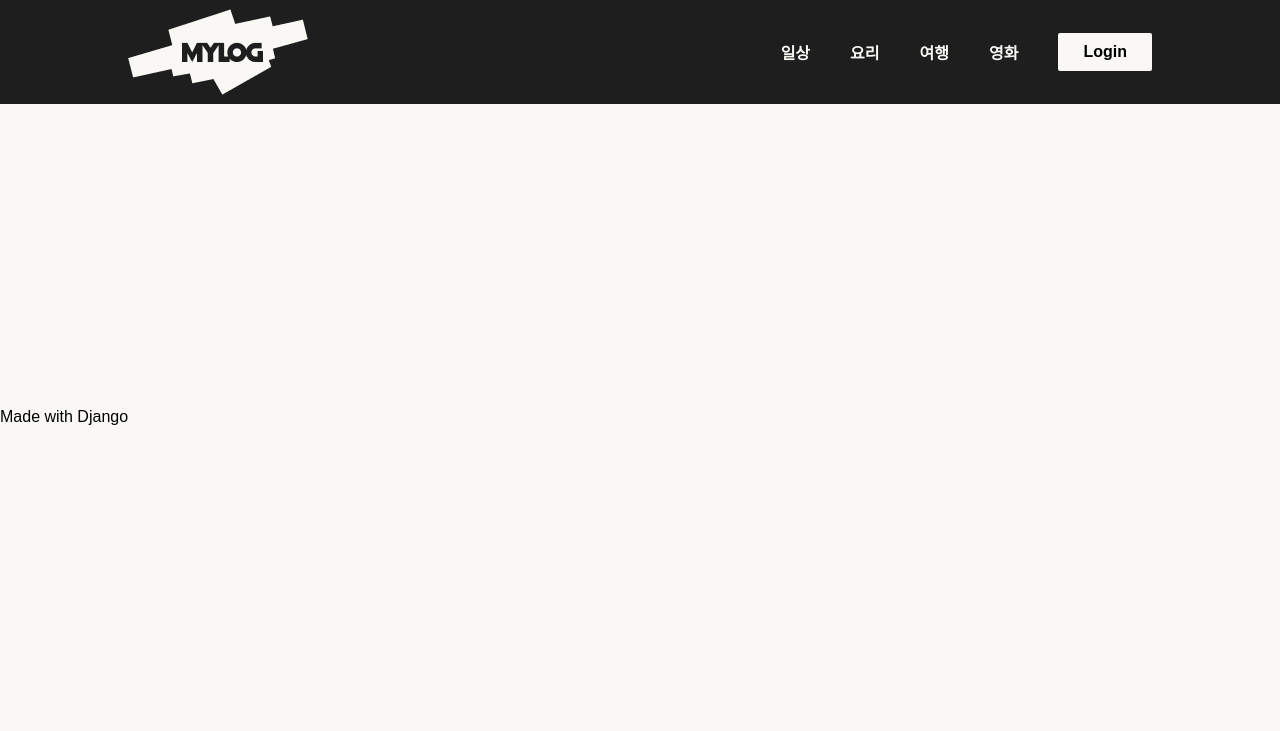
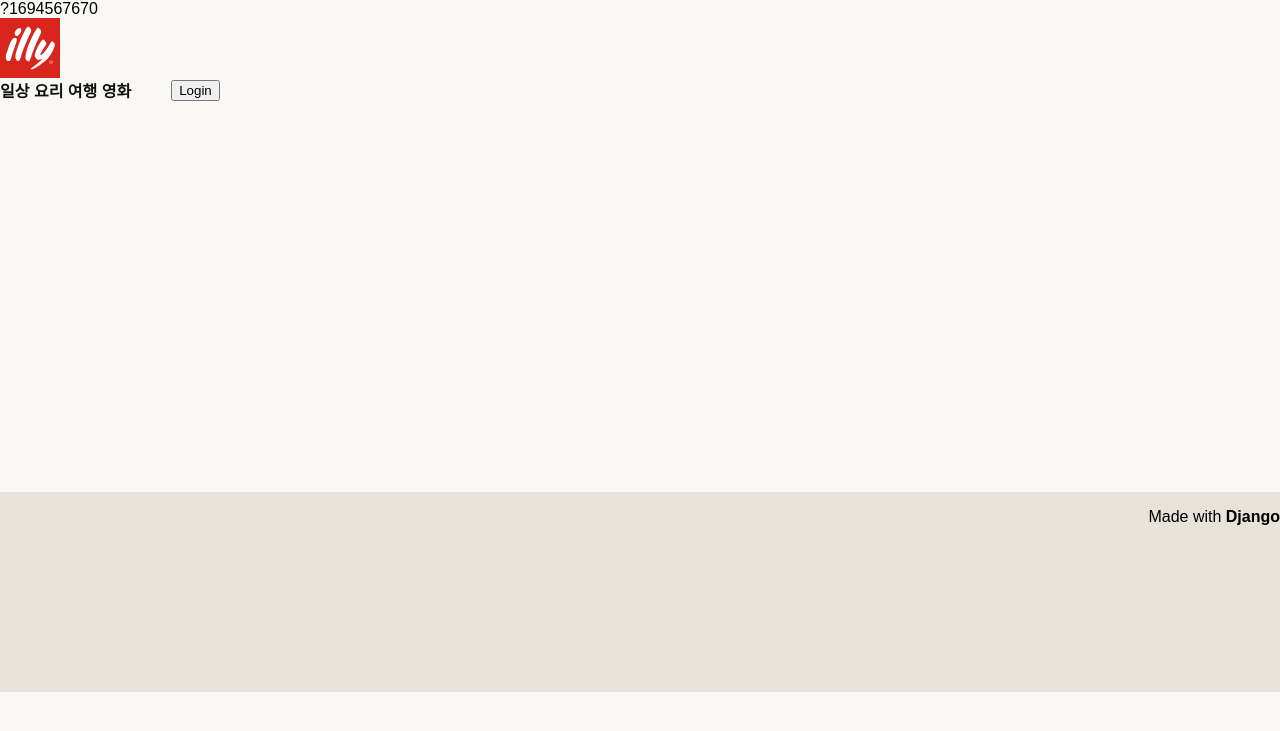
Before and after one commit to samkimpepper/illy-django-blog, a Django app: page /blog/ in a window 1280 px wide. Shown: the top 731 px of the page. Run offline with Django 4.2, Linux system fonts and the light colour scheme; data that the repository does not hold is empty; parts of the project's set-up code (start-up, migrations or seed data) failed here and were passed over.

Commit message:
modify post_list.html

```diff
--- a/blog_project/blog_app/templates/blog_app/post_list.html
+++ b/blog_project/blog_app/templates/blog_app/post_list.html
@@ -4,8 +4,8 @@
   <head>
     <meta charset="UTF-8" />
     <meta name="viewport" content="width=device-width, initial-scale=1.0" />
-    <link rel="stylesheet" type="text/css" href="{% static 'css/board_navi.css' %}"/>
-    <link rel="stylesheet" type="text/css" href="{% static 'css/board_client.css' %}"/>
+    <link rel="stylesheet" type="text/css" href="{% static 'css/post_navi.css' %}"/>
+    <link rel="stylesheet" type="text/css" href="{% static 'css/post_list.css' %}"/>
     <link rel="stylesheet" type="text/css" href="{% static 'css/footer.css' %}"/>
     <title>board client</title>
   </head>
@@ -13,7 +13,7 @@
     <nav class="nav-bar">
       <div class="nav-container">
         <a href="{% url 'blog:post list' %}" class="nav_logo">
-          <img src="{% static "img/board/Logo_Illy.png" %}">
+          <img src="{% static "img/board/Logo_Illy.svg" %}" style="width: 60px;">
         </a>
         <div style="display: flex; align-items: center; gap: 40px">
           <span class="nav-topics">
@@ -72,6 +72,10 @@
         </main>
     </div>
     <!-- 푸터 -->
-    <div class="footer">Made with Django</div>
+    <footer>
+      <div class="footer_container">
+        <p>Made with <span>Django</span></p>
+      </div>
+    </footer>
   </body>
 </html>
```
